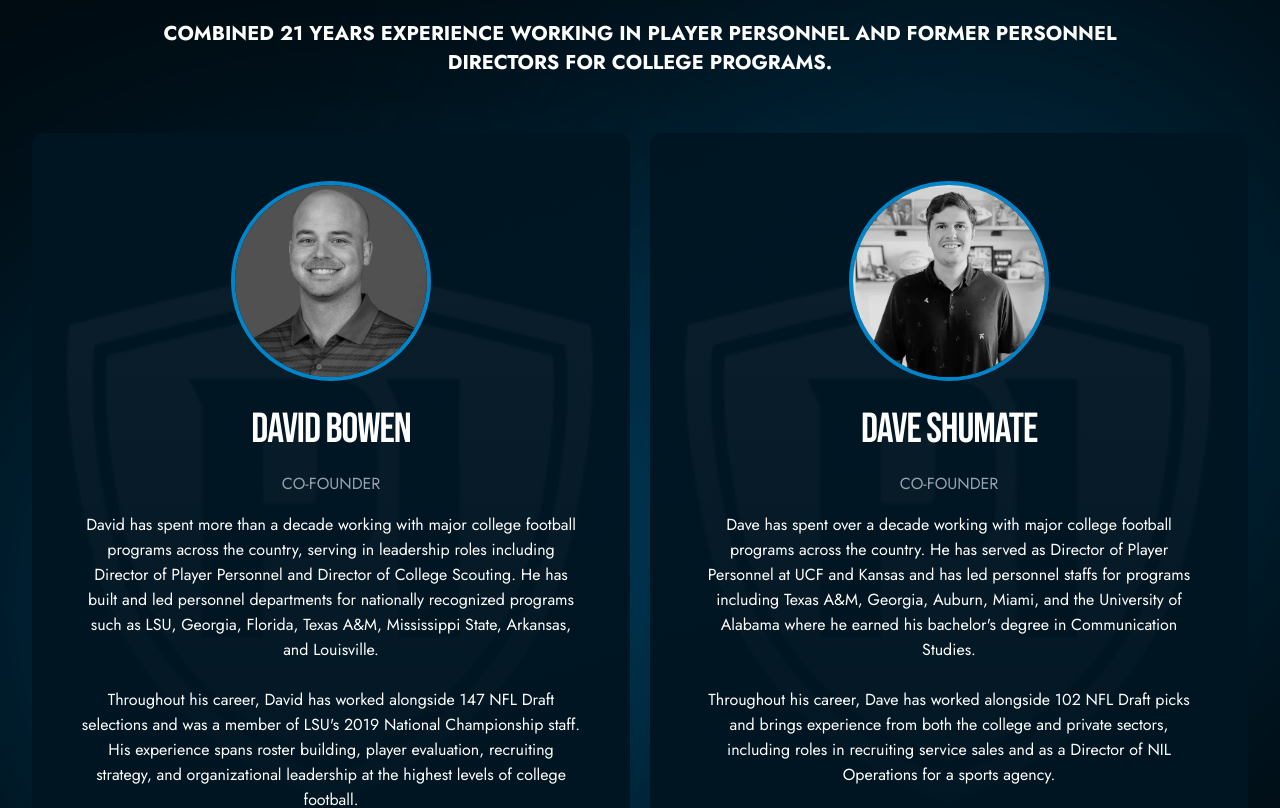
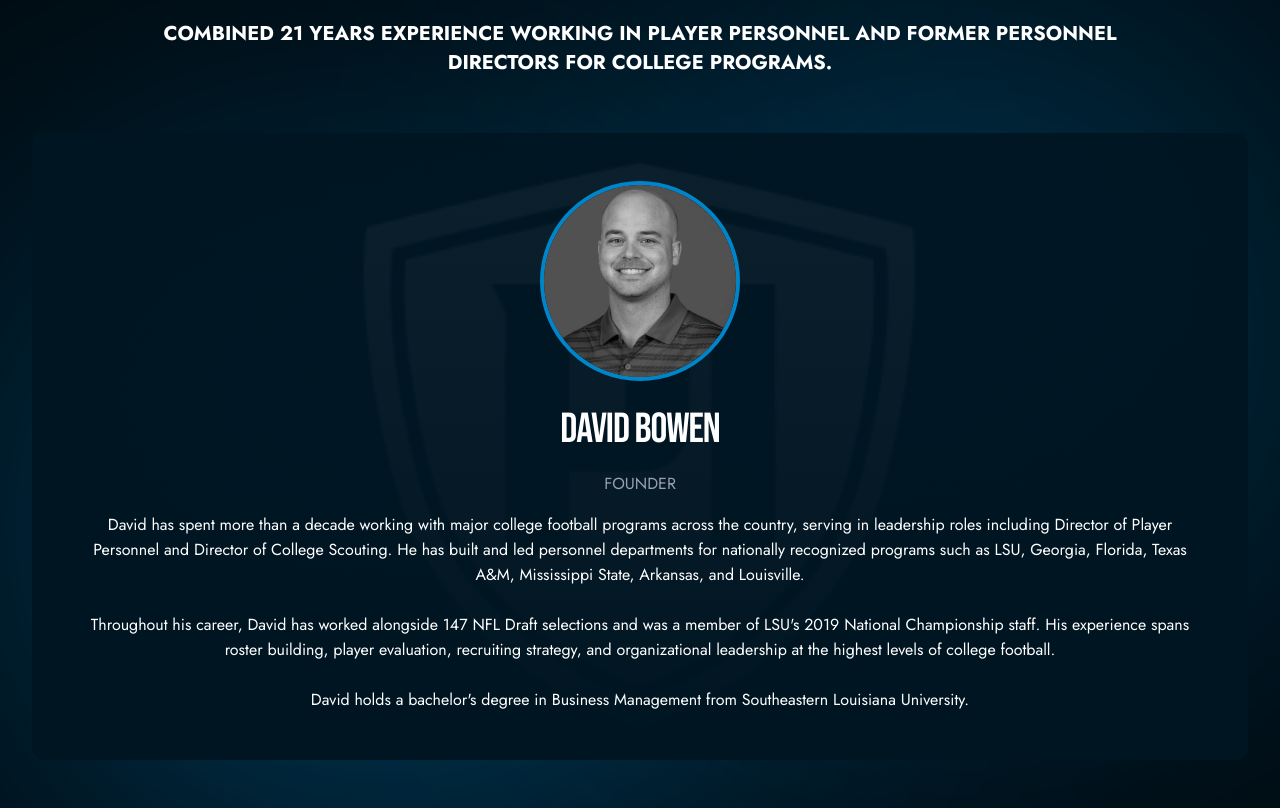
Before and after one commit to dignitestudios-dev/Prospect-Intel-Landing-Page, a Next.js app: page / in a window 1280 px wide. Shown: the part 1800-2608 px from the top of the page. Built offline with nearby package versions, Linux system fonts and the light colour scheme.

Commit message:
fix: comment out Dave Shumate's details and update title from Co-Founder to Founder

```diff
--- a/src/components/landing-page/team.jsx
+++ b/src/components/landing-page/team.jsx
@@ -8,12 +8,12 @@ const Team = () => {
       description:
         "David has spent more than a decade working with major college football programs across the country, serving in leadership roles including Director of Player Personnel and Director of College Scouting. He has built and led personnel departments for nationally recognized programs such as LSU, Georgia, Florida, Texas A&M, Mississippi State, Arkansas, and Louisville.\n\nThroughout his career, David has worked alongside 147 NFL Draft selections and was a member of LSU's 2019 National Championship staff. His experience spans roster building, player evaluation, recruiting strategy, and organizational leadership at the highest levels of college football.\n\nDavid holds a bachelor's degree in Business Management from Southeastern Louisiana University.",
     },
-    {
-      name: "Dave Shumate",
-      image: "/images/dave.webp",
-      description:
-        "Dave has spent over a decade working with major college football programs across the country. He has served as Director of Player Personnel at UCF and Kansas and has led personnel staffs for programs including Texas A&M, Georgia, Auburn, Miami, and the University of Alabama where he earned his bachelor's degree in Communication Studies.\n\nThroughout his career, Dave has worked alongside 102 NFL Draft picks and brings experience from both the college and private sectors, including roles in recruiting service sales and as a Director of NIL Operations for a sports agency.",
-    },
+    // {
+    //   name: "Dave Shumate",
+    //   image: "/images/dave.webp",
+    //   description:
+    //     "Dave has spent over a decade working with major college football programs across the country. He has served as Director of Player Personnel at UCF and Kansas and has led personnel staffs for programs including Texas A&M, Georgia, Auburn, Miami, and the University of Alabama where he earned his bachelor's degree in Communication Studies.\n\nThroughout his career, Dave has worked alongside 102 NFL Draft picks and brings experience from both the college and private sectors, including roles in recruiting service sales and as a Director of NIL Operations for a sports agency.",
+    // },
   ];
 
   return (
@@ -51,7 +51,8 @@ const Team = () => {
         </div>
 
         {/* Team Members Grid */}
-        <div className="grid grid-cols-1 lg:grid-cols-2 gap-5 w-full max-w-310 mx-auto">
+        {/* <div className="grid grid-cols-1 lg:grid-cols-2 gap-5 w-full max-w-310 mx-auto"> */}
+        <div className="w-full max-w-310 mx-auto">
           {teamMembers.map((member, index) => (
             <div
               key={index}
@@ -82,7 +83,7 @@ const Team = () => {
                 </h3>
 
                 <p className="font-jost text-[16px] leading-6.25 text-gray-400 text-center uppercase mb-4">
-                  Co-Founder
+                  Founder
                 </p>
 
                 {/* Description */}
```
